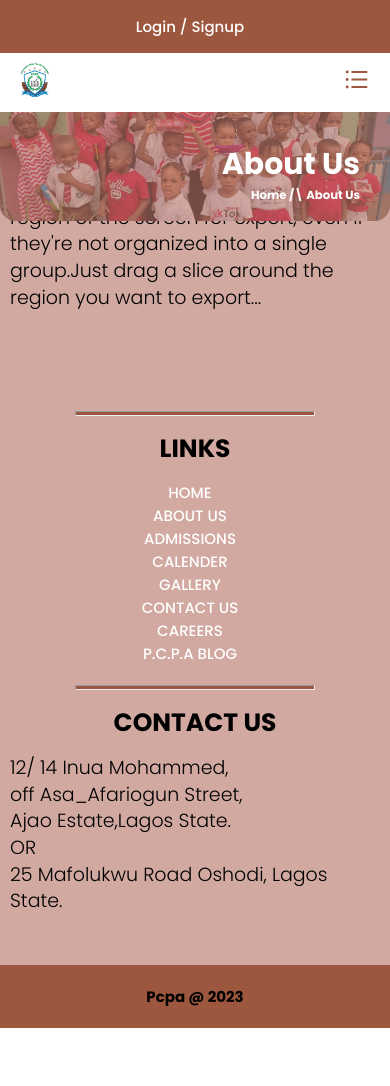
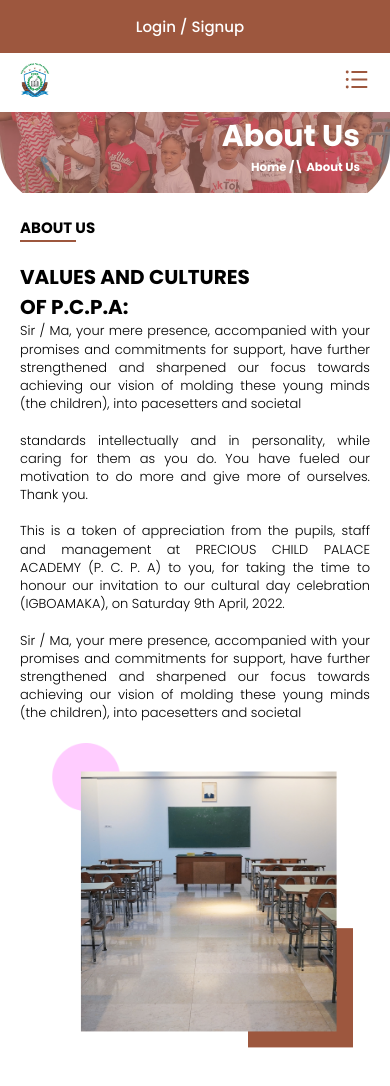
Before and after one commit to Terencino8/P.C.P.A-WEB, a React (Create React App) app: page /about in a window 390 px wide. Shown: the top 1086 px of the page. Before the commit the page ends 1028 px from the top, so only its background shows below. Built offline with nearby package versions, Linux system fonts and the light colour scheme.

Commit message:
finished with the about page no problems

```diff
--- /dev/null
+++ b/src/About.css
@@ -0,0 +1,91 @@
+.about-c{
+ display: flex;
+ flex-direction: column;
+
+}
+
+.about{
+    display: flex;
+    /* background: red; */
+    padding: 5rem;
+}
+
+.about-left{
+    width: 50%;
+}
+
+.about-label{
+    position: relative;
+    padding-bottom: 0.3rem;
+    width: 8rem;
+}
+
+.about-label::after{
+    content:"";
+    position: absolute;
+    left: 0;
+    bottom: 0;
+    width: 70%;
+    height: 2px;
+    background-color: var(--dark-brown);
+
+}
+
+.about-left h1{
+    font-size: 3rem;
+    margin-top: 2rem;
+}
+
+
+.about-right{
+   display: flex;
+   justify-content: center;
+   align-items: center;
+}
+
+.about-right img{
+    width: 70%;
+}
+
+.about-descs{
+    text-align: justify;
+}
+
+.about-cards{
+    display: flex;
+    align-items: center;
+    justify-content: space-around;
+    margin-bottom: 4rem;
+}
+
+
+@media screen and (max-width:800px) {
+   .about{
+    display: flex;
+    flex-direction: column;
+    padding: 1rem;
+   }
+
+   .about-left{
+    width: 100%;
+    text-align: justify;
+    }
+
+    .about-descs{
+        font-size: 1.3rem;
+    }
+    .about-left h1{
+        font-size: 2rem;
+    }
+
+    .about-right img{
+        margin-top: 2rem;
+        width: 90%;
+
+    }
+
+    .about-cards{
+        flex-direction: column;
+    }
+
+}
--- a/src/About.js
+++ b/src/About.js
@@ -1,15 +1,70 @@
-import React from 'react'
+import React, {useEffect} from 'react'
 import { Footer, Loginbar, Navbar } from './components'
 import Banner from './Banner_components/Banner'
+import aboutImg from "./assets/aboutImg.png"
+import "./About.css"
+
+
+
+import Aboutcard from './Banner_components/about-card/Aboutcard'
+
+import AOS from 'aos';
+import 'aos/dist/aos.css';
 
 const About = () => {
+
+  useEffect (() => {
+    AOS.init({
+      duration: 1500,
+    });
+  }, [])
+
   return (
     <main>
-
        <div className="header-bg-nav">
           <Loginbar/>
           <Navbar/>
-        <Banner title={"About Us"} sub={"About Us"}/>
+       </div>
+       <div className="navbar-seating"></div>
+       <Banner title={"About Us"} sub={"About Us"} />
+       <div className="container about-c">
+       <div className="about">
+          <div className="about-left" data-aos="fade-right">
+              <h2 className='about-label' data-aos="fade-right">ABOUT US</h2>
+              <h1>VALUES AND CULTURES <br/>OF  P.C.P.A:</h1>
+              <div className=" u-text-small about-descs">
+                <p className="about-desc one">
+                    Sir / Ma, your mere presence, accompanied with your promises and commitments for support, have further strengthened and sharpened our focus towards achieving our vision of molding these young minds (the children), into pacesetters and societal
+                </p>
+                <br />
+                <p className="about-desc two">
+                    standards intellectually and in personality, while caring for them as you do. You have fueled our motivation to do more and give more of ourselves. Thank you.
+                </p>
+                <br />
+                <p className="about-desc three">
+                This is a token of appreciation from the pupils, staff and management at PRECIOUS CHILD PALACE ACADEMY (P. C. P. A) to you, for taking the time to honour our invitation to our cultural day celebration (IGBOAMAKA), on Saturday 9th April, 2022.
+                </p>
+                <br />
+                <p className="about-desc four ">
+                    Sir / Ma, your mere presence, accompanied with your promises and commitments for support, have further strengthened and sharpened our focus towards achieving our vision of molding these young minds (the children), into pacesetters and societal
+                </p>
+
+              </div>
+
+              </div>
+
+
+              <div className="about-right" data-aos="fade-down">
+
+                      <img src={aboutImg} alt="about" />
+                      </div>
+       </div>
+          <div className="about-cards">
+              <Aboutcard number={"I"} label={"P.C.P.A"} paragraph={"Sir / Ma, your mere presence, accompanied with your promises and commitments for support, have further strengthened and sharpened our focus towards achieving our vision of molding these young minds (the children), into pacesetters and societal"}/>
+              <Aboutcard number={"II"} label={"Our Mission"} paragraph={"Sir / Ma, your mere presence, accompanied with your promises and commitments for support, have further strengthened and sharpened our focus towards achieving our vision of molding these young minds (the children), into pacesetters and societal "}/>
+              <Aboutcard number={"III"} label={"Our Vision"} paragraph={"Sir / Ma, your mere presence, accompanied with your promises and commitments for support, have further strengthened and sharpened our focus towards achieving our vision of molding these young minds (the children), into pacesetters and societal "}/>
+
+          </div>
        </div>
 
 
--- a/src/Banner_components/Banner.css
+++ b/src/Banner_components/Banner.css
@@ -1,14 +1,12 @@
 .banner{
     width: 100vw;
-    height: 30vh;
     background-image: url("../assets/aboutBanner.png");
     background-size: cover;
     border-radius: 0 0 60px 60px;
     background-repeat: no-repeat;
-
     display: flex;
     flex-direction: column;
-    align-items: end;
+    align-items: flex-end;
     padding: 8rem;
     color: var(--color-white);
 }
--- a/src/Banner_components/Banner.js
+++ b/src/Banner_components/Banner.js
@@ -1,5 +1,6 @@
 import React from 'react'
 import "./Banner.css"
+
 const Banner = ({title, sub}) => {
   return (
     <div className="banner">
--- /dev/null
+++ b/src/Banner_components/about-card/Aboutcard.css
@@ -0,0 +1,47 @@
+.aboutcard{
+    width: 30%;
+    padding: 2rem;
+}
+
+.aboutcard h1{
+    font-size: 6rem;
+    color: grey;
+    text-align: center;
+}
+
+.aboutcard .about-label{
+    font-size: 4rem;
+}
+
+.aboutcard h2{
+    width: 80%;
+}
+
+.aboutcard h2::after{
+    width: 40%;
+}
+
+.aboutcard .about-desc{
+    margin-top: 2rem;
+    text-align: justify;
+}
+
+
+@media screen and (max-width:800px) {
+    .aboutcard{
+        width: 100%;
+        padding: 2rem;
+    }
+
+    .aboutcard .about-label{
+        font-size: 2rem;
+    }
+    .aboutcard h2::after{
+        width: 20%;
+
+    }
+
+    .aboutcard .about-desc{
+        font-size: 1.3rem;
+    }
+}
--- /dev/null
+++ b/src/Banner_components/about-card/Aboutcard.js
@@ -0,0 +1,20 @@
+import React from 'react'
+import "./Aboutcard.css"
+
+
+
+
+const aboutCard = ({number, label, paragraph}) => {
+
+
+  return (
+
+    <div className="aboutcard"  data-aos="fade-right">
+        <h1>{number}</h1>
+        <h2 className='about-label '>{label}</h2>
+        <p className='about-desc u-text-small'>{paragraph} </p>
+    </div>
+  )
+}
+
+export default aboutCard
--- a/src/css/utilis.css
+++ b/src/css/utilis.css
@@ -49,3 +49,9 @@
     border: 5px solid #0F052F;
     border-radius: 5px;
   }
+
+  @media screen and (max-width:800) {
+    .u-text-small{
+      font-size: 1.3rem;
+    }
+  }
--- a/src/index.css
+++ b/src/index.css
@@ -49,6 +49,10 @@ section {
   padding: 0 10px;
 }
 
+.navbar-seating{
+ height: 20vh;
+}
+
 @media screen and (max-width:800px) {
   section {
     width: 100%;
@@ -61,5 +65,9 @@ section {
     padding: 0 10px;
   }
 
+  .navbar-seating{
+    height: 10vh;
+   }
+
 
 }
```
